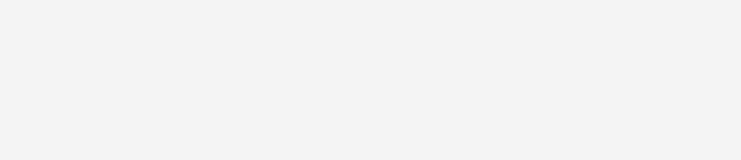
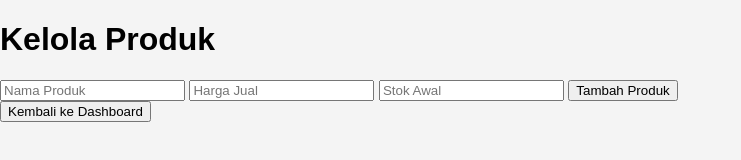
Before and after one commit to yudiprtma1903all-spec/kasir-toko-saya, a plain HTML site: page index.html in a window 1280 px wide. Shown: the whole page, without its empty margins (0-741 px from the left). Drawn offline with nearby package versions, Linux system fonts and the light colour scheme.

Commit message:
Update index.html

```diff
--- a/index.html
+++ b/index.html
@@ -10,13 +10,14 @@
     <script src="https://cdn.jsdelivr.net/npm/qrcode@1.5.1/build/qrcode.min.js"></script>
 </head>
 <body>
-    <div id="app"></div>
-    <div id="struk-print" class="print-only"></div>
-    <script src="app.js"></script>
-    <script>
-        if ('serviceWorker' in navigator) {
-            navigator.serviceWorker.register('/service-worker.js');
-        }
-    </script>
-</body>
-</html>
+    <div id="app">
+    <h1>Kelola Produk</h1>
+    <form id="form-produk">
+        <input type="text" id="nama" placeholder="Nama Produk" required>
+        <input type="number" id="harga" placeholder="Harga Jual" required>
+        <input type="number" id="stok" placeholder="Stok Awal" required>
+        <button type="submit">Tambah Produk</button>
+    </form>
+    <div id="list-produk"></div>
+    <button onclick="App.renderDashboard()">Kembali ke Dashboard</button>
+</div>
```
